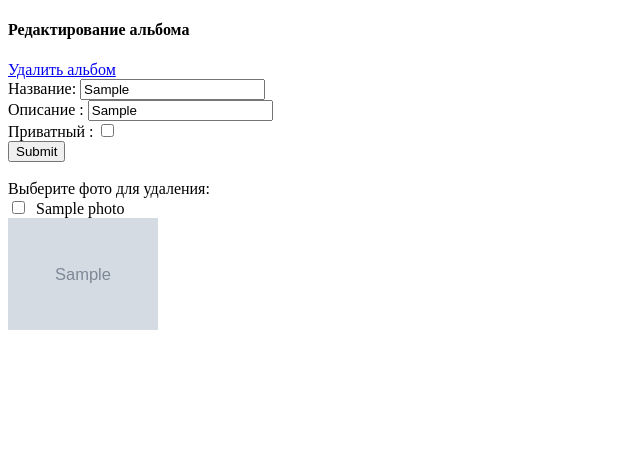
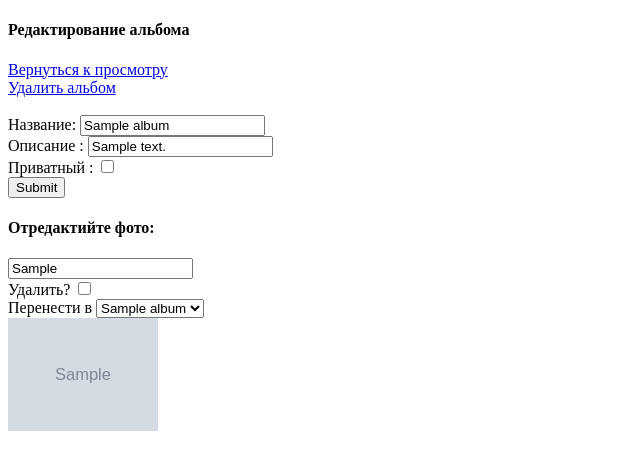
Before and after one commit to Fznamznon/photoAlbum, a PHP site: the page made by views/edit_album.php in a window 1280 px wide. Shown: the top 470 px of the page, without its empty margins (0-640 px from the left). Run offline with PHP 8.4, Linux system fonts and the light colour scheme; the template is opened without the code that fills it: most values are stand-ins (such as "Sample title", 1, 10 or a date in 2020); grey boxes marked "Sample" are stand-in pictures; some libraries are stand-ins or nearby versions.

Commit message:
More editing options for albums
Actually, for photos too.

```diff
--- a/models/photo.php
+++ b/models/photo.php
@@ -68,6 +68,11 @@
 		$db->query("DELETE FROM photo WHERE id = ".$photo_id) or die ($db->error);
 	}
 
+	function photos_edit($photo_id, $name, $album) {
+		$db = get_db_connection();
+		$db->query("UPDATE photo SET name='".$name."', album_id=".$album." WHERE id=".$photo_id) or die ($db->error);
+	}
+
 	function generate_filename($name)
 	{
 		$db = get_db_connection();
--- a/views/album.php
+++ b/views/album.php
@@ -15,7 +15,8 @@
 		{
 			foreach($photo as $value)
 			{
-				echo "{$value['name']} <br>" ;
+				echo "<b>Название: ".$value['name']."</b><br>";
+				echo "Описание: ".$value['description']."<br>";
 				echo "<img src = '".UPLOAD."{$value['filename']}' width = '600'> ";
 				echo "<br>";
 			}
--- a/views/albums.php
+++ b/views/albums.php
@@ -6,7 +6,7 @@
 <body>
 	<?php _header();?>
 	<a href='<?php echo WEB.'albums/add'; ?>'> Создать альбом </a> <br>
-	<h4>Твои альбомы:</h4>
+	<h4>Альбомы:</h4>
 
 	<?php
 
--- a/views/edit_album.php
+++ b/views/edit_album.php
@@ -8,20 +8,33 @@
 	<h4>
 	Редактирование альбома <br>
 	</h4>
-	<a href=<?php echo WEB."albums/delete/".$album['id'];?>>Удалить альбом</a> &nbsp;
+	<a href=<?php echo WEB."albums/".$album['id'];?>>Вернуться к просмотру</a><br>
+	<a href=<?php echo WEB."albums/delete/".$album['id'];?>>Удалить альбом</a><br><br>
 	<form method="POST" action="<?php echo WEB.'albums/edit/'.$album['id'];?>">
-		Название: <input type="text" name="name" value=<?php echo $album['name'];?>> <br>
-		Описание : <input type = "text" name = "description" value=<?php echo $album['description'];?>> <br>
+		Название: <input type="text" name="name" value='<?php echo $album['name'];?>'> <br>
+		Описание : <input type = "text" name = "description" value='<?php echo $album['description'];?>'> <br>
 		Приватный : <input type="checkbox" name="privacy" <?php if ($album['private'] ==1) echo "checked='checked'";?> value=1> <br>
-		<input type="submit"> <br> <br>
-		Выберите фото для удаления: <br>
+		<input type="submit">
+		<h4> Отредактийте фото: </h4>
 	<?php
 
 		if (count($photo) != 0)
 		{
 			foreach($photo as $value)
 			{
-				echo "<input type='checkbox' name='photos_to_delete[]' value=".$value['id']."> &nbsp".$value['name']."<br>" ;
+				echo "<input type='text' name='edited_photos[".$value['id']."]' value=".$value['name']."><br>" ;
+				echo "Удалить? <input type='checkbox' name='photos_to_delete[]' value=".$value['id']."><br>";
+				echo "Перенести в <select name='to_album[".$value['id']."]'>" ;
+
+				if (count($albums) !== 0) {
+					foreach ($albums as $alb) {
+						echo "<option value = ".$alb['id'];
+						if ($album['id'] == $alb['id']) echo " selected='selected'";
+						echo ">".$alb['name']."</option>";
+					}
+				}
+
+				echo "</select><br>";
 				echo "<img src = '".UPLOAD."{$value['filename']}' width = '150'> ";
 				echo "<br>";
 			}
```
Also changed, not shown: controllers/albums.php (+14 -4 lines).
